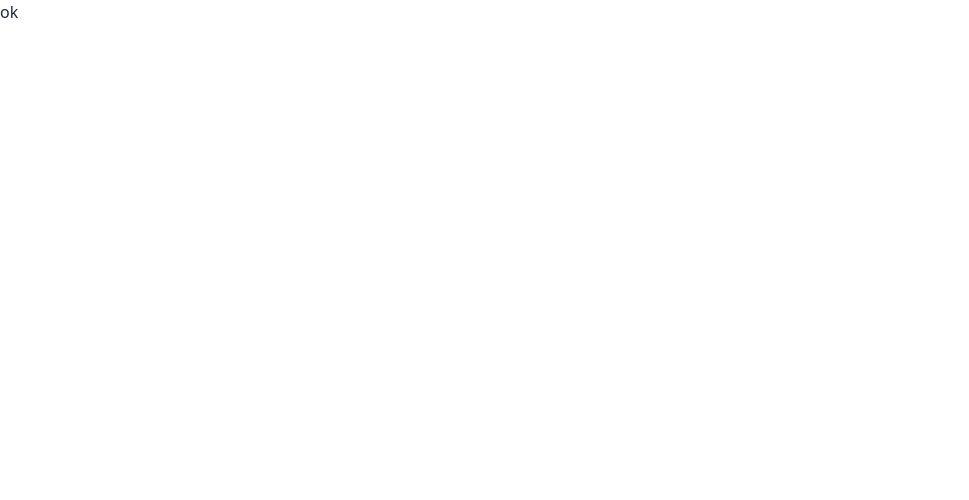
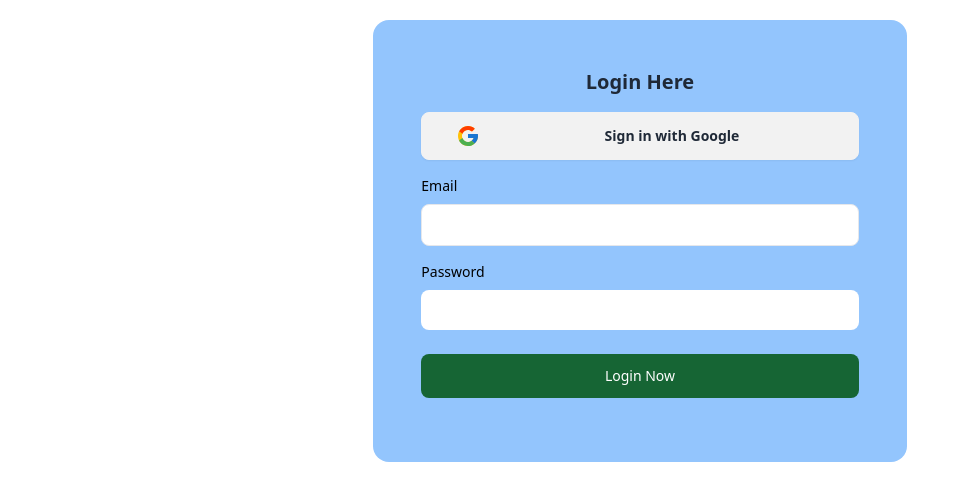
Before and after one commit to Rz32126/task-client, a React (Vite) app: page / in a window 1280 px wide. Shown: the top 500 px of the page, without its empty margins (0-969 px from the left). Built offline with nearby package versions, Linux system fonts and the light colour scheme; no server answers.

Commit message:
add all the update about login and other

```diff
--- a/package.json
+++ b/package.json
@@ -10,12 +10,17 @@
     "preview": "vite preview"
   },
   "dependencies": {
+    "axios": "^1.7.9",
     "dayjs": "^1.11.13",
+    "firebase": "^11.3.1",
     "localforage": "^1.10.0",
     "match-sorter": "^8.0.0",
     "react": "^19.0.0",
     "react-dom": "^19.0.0",
+    "react-hook-form": "^7.54.2",
+    "react-hot-toast": "^2.5.2",
     "react-router-dom": "^7.2.0",
+    "socket.io-client": "^4.8.1",
     "sort-by": "^1.2.0",
     "uuid": "^11.1.0"
   },
--- /dev/null
+++ b/src/api/utils.js
@@ -0,0 +1,12 @@
+import axios from "axios"
+
+export const saveUser = async (user) => {
+    await axios.post(
+      `${import.meta.env.VITE_API_URL}/users/${user?.email}`,
+      {
+        name: user?.displayName,
+        image: user?.photoURL,
+        email: user?.email,
+      }
+    )
+  }
--- /dev/null
+++ b/src/components/AuthProvider.jsx
@@ -0,0 +1,91 @@
+import { createContext, useEffect, useState } from 'react'
+import {
+  GoogleAuthProvider,
+  createUserWithEmailAndPassword,
+  onAuthStateChanged,
+  signInWithEmailAndPassword,
+  signInWithPopup,
+  signOut,
+  updateProfile,
+} from 'firebase/auth'
+import auth from '../firebase/firebase.config'
+import axios from 'axios'
+
+export const AuthContext = createContext(null)
+const googleProvider = new GoogleAuthProvider()
+
+const AuthProvider = ({ children }) => {
+  const [user, setUser] = useState(null)
+  const [loading, setLoading] = useState(true)
+
+  const createUser = (email, password) => {
+    setLoading(true)
+    return createUserWithEmailAndPassword(auth, email, password)
+  }
+
+  const signIn = (email, password) => {
+    setLoading(true)
+    return signInWithEmailAndPassword(auth, email, password)
+  }
+
+  const signInWithGoogle = () => {
+    setLoading(true)
+    return signInWithPopup(auth, googleProvider)
+  }
+
+  const logOut = async () => {
+    setLoading(true)
+    return signOut(auth)
+  }
+
+  const updateUserProfile = (name, photo) => {
+    return updateProfile(auth.currentUser, {
+      displayName: name,
+      photoURL: photo,
+    })
+  }
+
+  useEffect(() => {
+    const unsubscribe = onAuthStateChanged(auth, async (currentUser) => {
+      console.log("User Changed:", currentUser);
+
+      if (currentUser?.email) {
+        setUser(currentUser);
+
+        try {
+          await axios.post(`${import.meta.env.VITE_API_URL}/users/${currentUser.email}`, {
+            name: currentUser.displayName,
+            image: currentUser.photoURL,
+            email: currentUser.email
+          });
+        } catch (error) {
+          console.error("Error saving user to DB:", error);
+        }
+      } else {
+        setUser(null);
+      }
+
+      setLoading(false);
+    });
+
+    return () => unsubscribe();
+  }, []);
+
+  const authInfo = {
+    user,
+    setUser,
+    loading,
+    setLoading,
+    createUser,
+    signIn,
+    signInWithGoogle,
+    logOut,
+    updateUserProfile,
+  }
+
+  return (
+    <AuthContext.Provider value={authInfo}>{children}</AuthContext.Provider>
+  )
+}
+
+export default AuthProvider;
--- a/src/components/Home.jsx
+++ /dev/null
@@ -1,11 +0,0 @@
-import React from 'react';
-
-const Home = () => {
-    return (
-        <div>
-            ok
-        </div>
-    );
-};
-
-export default Home;
--- /dev/null
+++ b/src/components/Login.jsx
@@ -0,0 +1,121 @@
+import { useNavigate } from 'react-router-dom'
+import { useContext } from 'react'
+import {toast, Toaster} from "react-hot-toast";
+import { AuthContext } from './AuthProvider'
+
+const Login = () => {
+  const { signIn, signInWithGoogle } = useContext(AuthContext)
+  const navigate = useNavigate()
+  const handleGoogleSignIn = async () => {
+    try {
+      await signInWithGoogle()
+      toast.success('Signin Successful')
+      navigate('/')
+
+    } catch (err) {
+      console.log(err)
+      toast.error(err?.message)
+    }
+  }
+
+  const handleSignIn = async e => {
+    e.preventDefault()
+    const form = e.target
+    const email = form.email.value
+    const pass = form.password.value
+    console.log({ email, pass })
+    try {
+      await signIn(email, pass)
+      toast.success('Home Successfully')
+      navigate('/')
+    } catch (err) {
+      console.log(err)
+      toast.error(err?.message)
+    }
+  }
+
+  return (
+    <div className='lg:w-5/12 mx-auto bg-blue-300 mt-5 mb-5 rounded-2xl'>
+
+        <div className='mx-7 px-5 py-12'>
+
+          <h1 className='text-xl font-bold text-center'>Login Here</h1>
+
+          <div
+            onClick={handleGoogleSignIn}
+            className='flex lg:flex-row flex-col cursor-pointer items-center justify-center mt-4 btn'
+          >
+            <div className='px-4 py-2'>
+              <svg className='w-6 h-6' viewBox='0 0 40 40'>
+                <path
+                  d='M36.3425 16.7358H35V16.6667H20V23.3333H29.4192C28.045 27.2142 24.3525 30 20 30C14.4775 30 10 25.5225 10 20C10 14.4775 14.4775 9.99999 20 9.99999C22.5492 9.99999 24.8683 10.9617 26.6342 12.5325L31.3483 7.81833C28.3717 5.04416 24.39 3.33333 20 3.33333C10.7958 3.33333 3.33335 10.7958 3.33335 20C3.33335 29.2042 10.7958 36.6667 20 36.6667C29.2042 36.6667 36.6667 29.2042 36.6667 20C36.6667 18.8825 36.5517 17.7917 36.3425 16.7358Z'
+                  fill='#FFC107'
+                />
+                <path
+                  d='M5.25497 12.2425L10.7308 16.2583C12.2125 12.59 15.8008 9.99999 20 9.99999C22.5491 9.99999 24.8683 10.9617 26.6341 12.5325L31.3483 7.81833C28.3716 5.04416 24.39 3.33333 20 3.33333C13.5983 3.33333 8.04663 6.94749 5.25497 12.2425Z'
+                  fill='#FF3D00'
+                />
+                <path
+                  d='M20 36.6667C24.305 36.6667 28.2167 35.0192 31.1742 32.34L26.0159 27.975C24.3425 29.2425 22.2625 30 20 30C15.665 30 11.9842 27.2359 10.5975 23.3784L5.16254 27.5659C7.92087 32.9634 13.5225 36.6667 20 36.6667Z'
+                  fill='#4CAF50'
+                />
+                <path
+                  d='M36.3425 16.7358H35V16.6667H20V23.3333H29.4192C28.7592 25.1975 27.56 26.805 26.0133 27.9758C26.0142 27.975 26.015 27.975 26.0158 27.9742L31.1742 32.3392C30.8092 32.6708 36.6667 28.3333 36.6667 20C36.6667 18.8825 36.5517 17.7917 36.3425 16.7358Z'
+                  fill='#1976D2'
+                />
+              </svg>
+            </div>
+
+            <span className='w-5/6 px-4 py-3 font-bold text-center'>
+              Sign in with Google
+            </span>
+          </div>
+
+          <form onSubmit={handleSignIn}>
+            <div className='mt-4'>
+              <label
+                className='block mb-2 text-sm font-medium text-black '
+              >
+                Email
+              </label>
+              <input
+                name='email'
+                type='email'
+                className='block w-full px-4 py-2 text-black bg-white border rounded-lg '
+              />
+            </div>
+
+            <div className='mt-4'>
+              <div className='flex justify-between'>
+                <label
+                  className='block mb-2 text-sm font-medium text-black'
+                >
+                  Password
+                </label>
+              </div>
+
+              <input
+                name='password'
+                className='block w-full px-4 py-2 text-black bg-white rounded-lg'
+                type='password'
+              />
+            </div>
+            <div className='mt-6'>
+              <button
+                type='submit'
+                className='w-full px-6 py-3 text-sm font-medium text-white bg-green-800 rounded-lg'
+              >
+                Login Now
+              </button>
+            </div>
+          </form>
+
+          <div className='flex items-center justify-center mt-4  '>
+          </div>
+        </div>
+        <Toaster></Toaster>
+    </div>
+  )
+}
+
+export default Login
--- /dev/null
+++ b/src/firebase/firebase.config.js
@@ -0,0 +1,20 @@
+// Import the functions you need from the SDKs you need
+import { initializeApp } from "firebase/app";
+import { getAuth } from "firebase/auth";
+// TODO: Add SDKs for Firebase products that you want to use
+// https://firebase.google.com/docs/web/setup#available-libraries
+
+// Your web app's Firebase configuration
+const firebaseConfig = {
+  apiKey: "AIzaSyAsCmxJ84WLN3s4hXNXM6m3FirrjUy7A2k",
+  authDomain: "task-management-2f52d.firebaseapp.com",
+  projectId: "task-management-2f52d",
+  storageBucket: "task-management-2f52d.firebasestorage.app",
+  messagingSenderId: "690111404851",
+  appId: "1:690111404851:web:b4e006a04f598f36c73c46"
+};
+
+// Initialize Firebase
+const app = initializeApp(firebaseConfig);
+const auth = getAuth(app)
+export default auth;
```
Also changed, not shown: src/main.jsx (+7 -3 lines), 1 other file (tests, documents, lock files or other folders).
